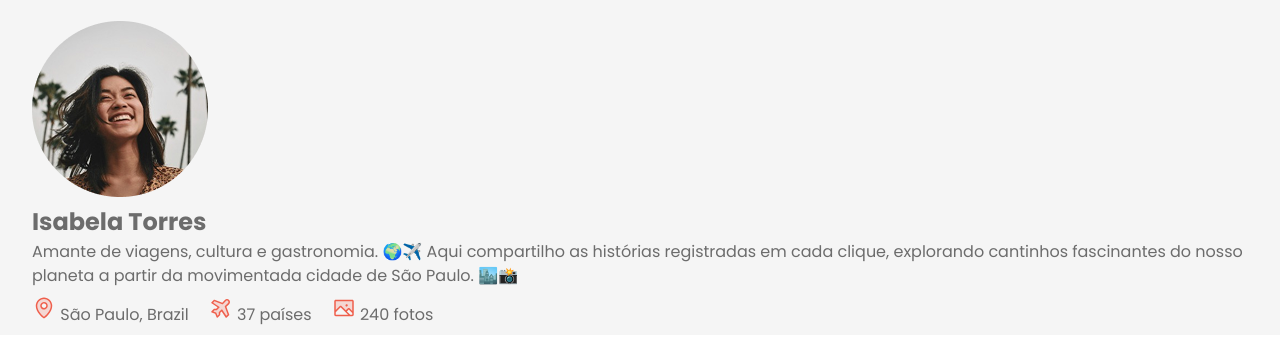
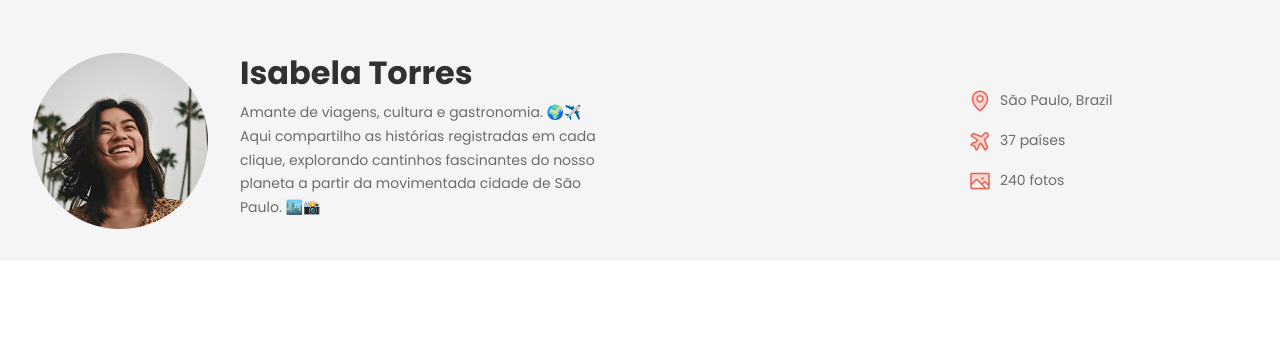
Before and after one commit to Gabriel-Dev-C/Travelgram, a plain HTML site: page src/index.html in a window 1280 px wide. Shown: the part 83-446 px from the top of the page. Drawn offline with Linux system fonts and the light colour scheme.

Commit message:
styling-section-about

```diff
--- a/src/index.html
+++ b/src/index.html
@@ -50,7 +50,7 @@
                     <img src="../assets/profile.png" alt="Foto de perfil">
                     <div>
                         <h1>Isabela Torres</h1>
-                        <p>Amante de viagens, cultura e gastronomia. 🌍✈️
+                        <p>Amante de viagens, cultura e gastronomia. 🌍✈️ <br>
                         Aqui compartilho as histórias registradas em cada clique,
                         explorando cantinhos fascinantes do nosso planeta a partir da movimentada cidade de São Paulo. 🏙️📸</p>
                     </div>
--- a/src/styles/global.css
+++ b/src/styles/global.css
@@ -20,8 +20,8 @@
     --font-family: 'Poppins', sans-serif;
     --text-lg: bold 32px/125% var(--font-family);
     --text: 16px/1.5 var(--font-family);
-    --text-md: 14px/175% var(--font-family);
-    --text-sm: 12px/175% var(--font-family);
+    --text-md: 14px/170% var(--font-family);
+    --text-sm: 12px/170% var(--font-family);
 }
 
 body {
--- /dev/null
+++ b/src/styles/section.css
@@ -0,0 +1,41 @@
+section {
+    padding-block: 32px; /* APLICA PADDING VERTICALMENTE NO BLOCO FLEX INTEIRO */
+    font: var(--text-md);
+}
+
+section .container {
+    display: flex;
+    justify-content: space-between;
+    align-items: center;
+}
+
+#profile {
+    display: flex;
+    gap: 32px;
+}
+
+#profile > div {
+    max-width: 384px;
+}
+
+#profile > div > h1 {
+    font: var(--text-lg);
+    color: var(--text-color-primary);
+    margin-bottom: 8px;
+}
+
+#info {
+    list-style: none;
+    display: flex;
+    flex-direction: column;
+    align-items: flex-start;
+    gap: 16px;
+    width: 280px;
+}
+
+#info li {
+    display: flex;
+    flex-direction: row;
+    align-items: center;
+    gap: 8px;
+}
--- a/src/styles/styles.css
+++ b/src/styles/styles.css
@@ -1,2 +1,3 @@
 @import url(./global.css);
-@import url(./nav.css)
+@import url(./nav.css);
+@import url(./section.css);
```
